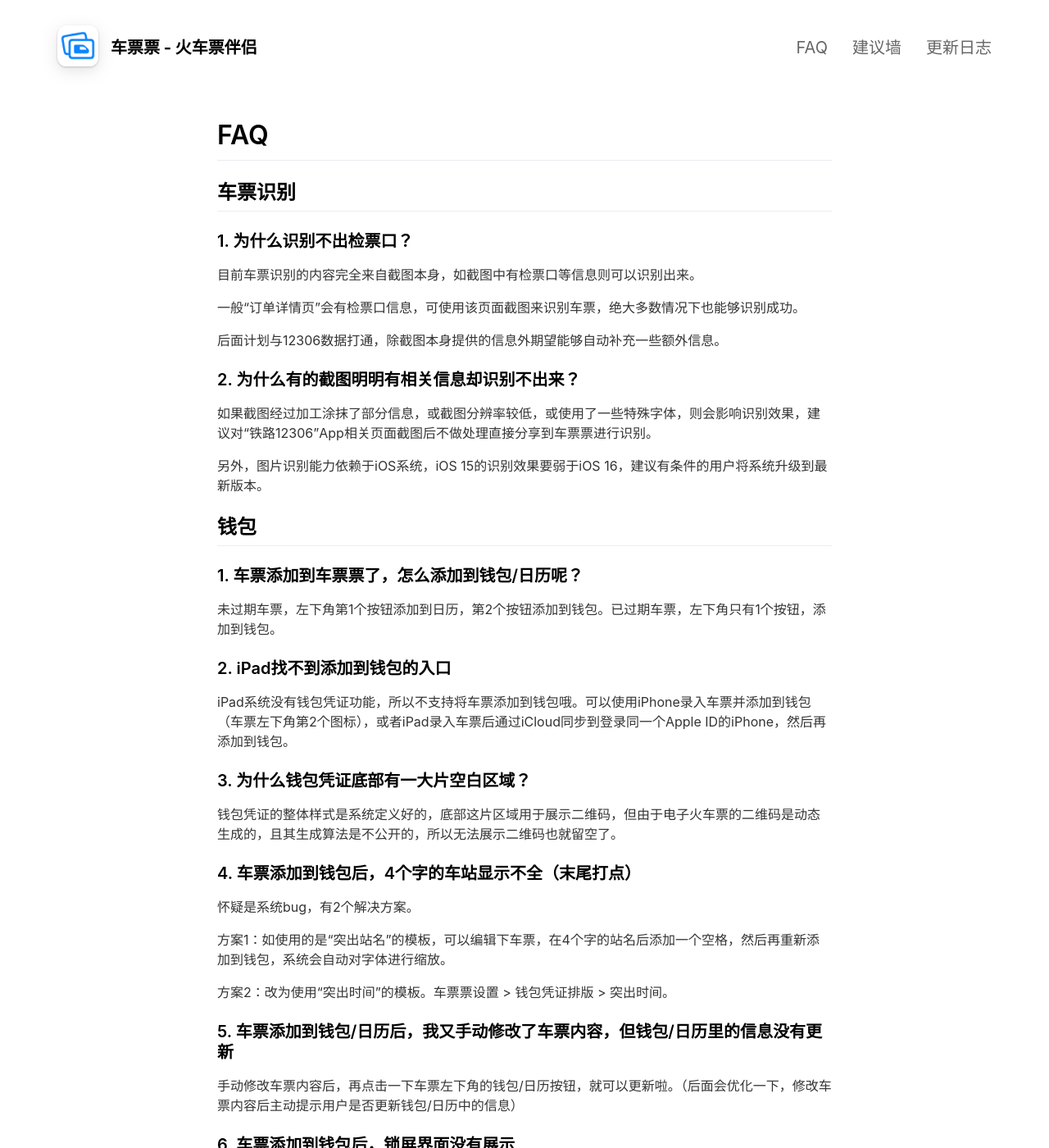
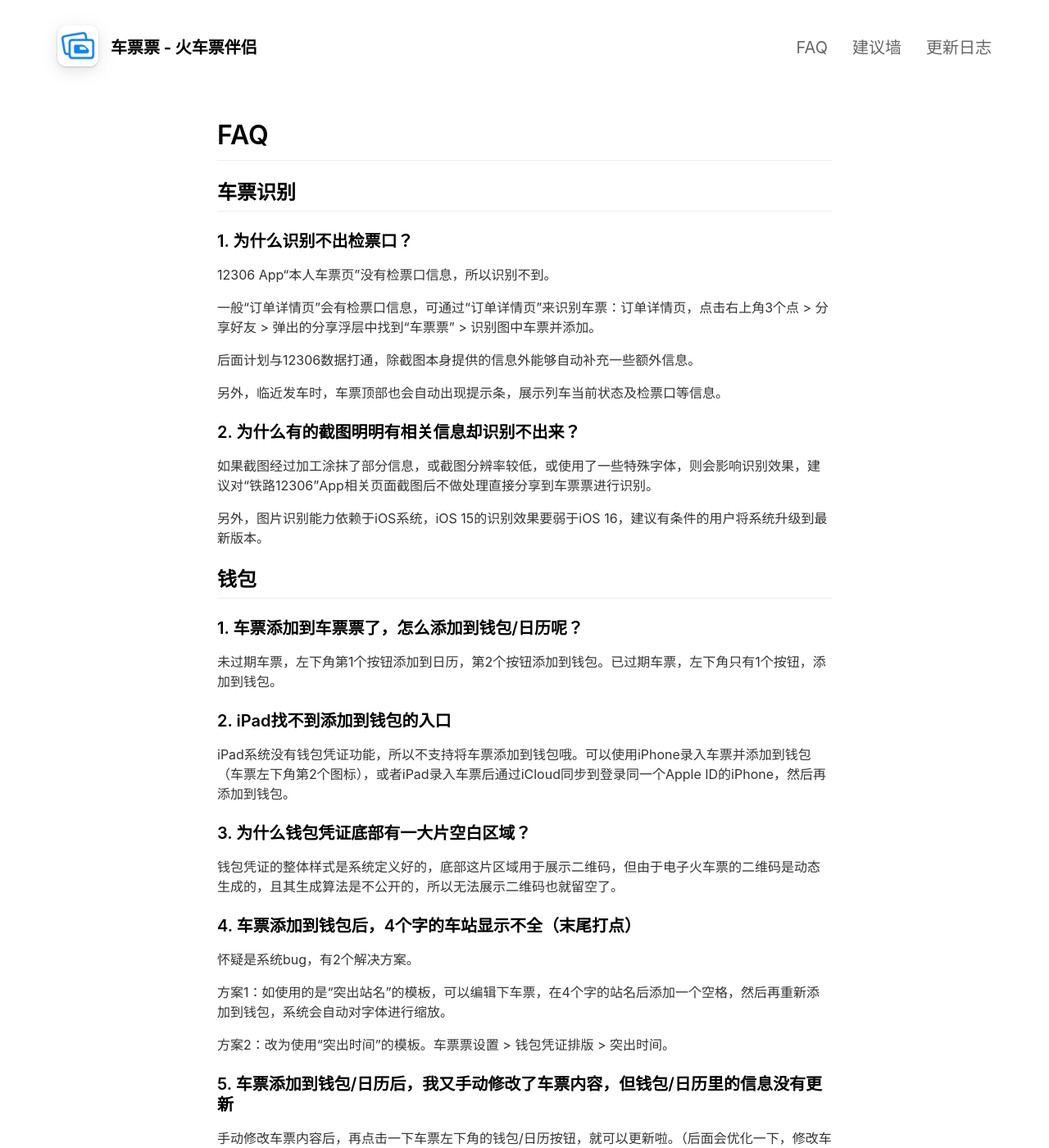
Before and after one commit to app-thedafeige/cpp, a Jekyll site: the page built from _pages/faq.md, in a window 1280 px wide and 1400 px high. Shown: the whole window at 82% size. Built offline with Jekyll 4.4.1, drawn with Linux system fonts in a browser that asks for light colours; some of the changed text lies outside the part shown.

Commit message:
更新常见问题

```diff
--- a/_pages/faq.md
+++ b/_pages/faq.md
@@ -11,11 +11,13 @@ order: 1
 
 ### 1. 为什么识别不出检票口？
 
-目前车票识别的内容完全来自截图本身，如截图中有检票口等信息则可以识别出来。
+12306 App“本人车票页”没有检票口信息，所以识别不到。
 
-一般“订单详情页”会有检票口信息，可使用该页面截图来识别车票，绝大多数情况下也能够识别成功。
+一般“订单详情页”会有检票口信息，可通过“订单详情页”来识别车票：订单详情页，点击右上角3个点 > 分享好友 > 弹出的分享浮层中找到“车票票” > 识别图中车票并添加。
 
-后面计划与12306数据打通，除截图本身提供的信息外期望能够自动补充一些额外信息。
+后面计划与12306数据打通，除截图本身提供的信息外能够自动补充一些额外信息。
+
+另外，临近发车时，车票顶部也会自动出现提示条，展示列车当前状态及检票口等信息。
 
 ### 2. 为什么有的截图明明有相关信息却识别不出来？
 
```
Also changed, not shown: other parts of _pages/faq.md (+1 -1 lines), _pages/suggestionwall.md (+1 -1 lines).
